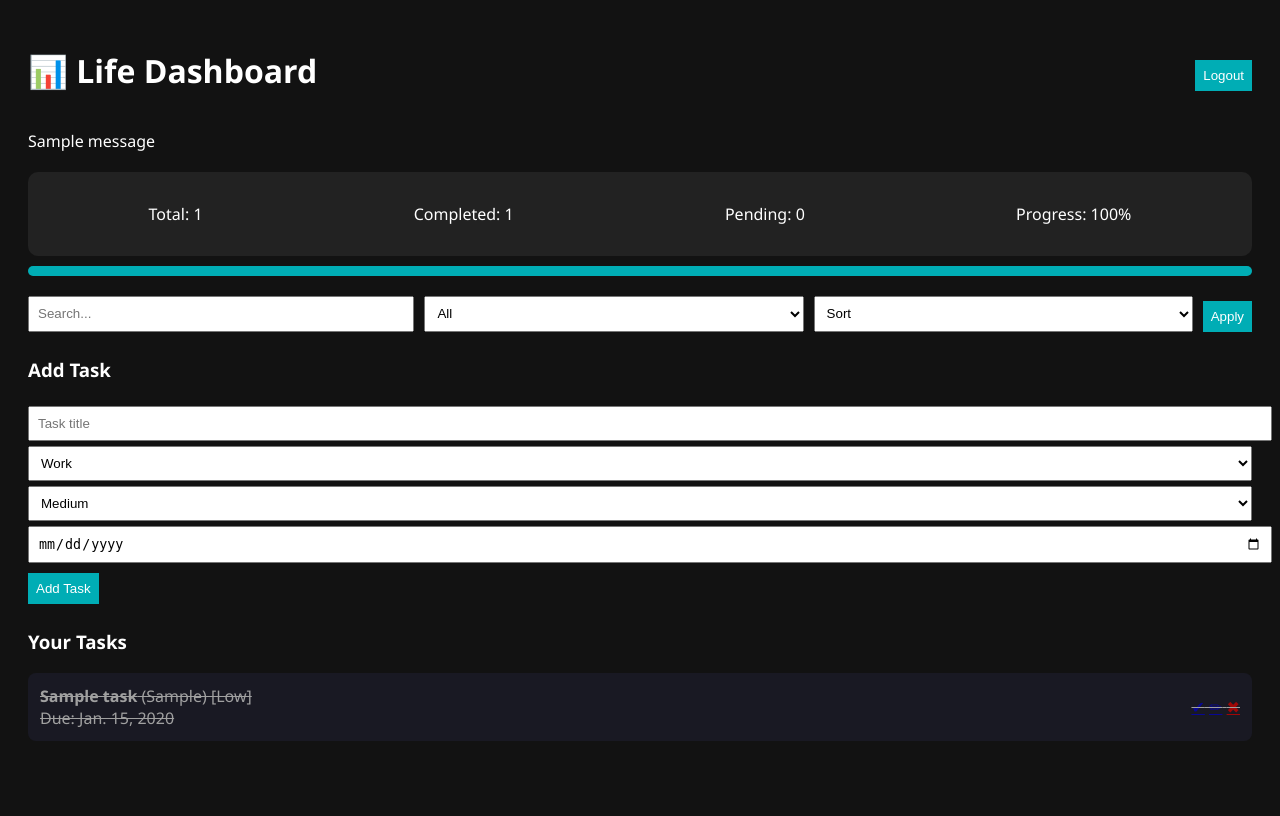
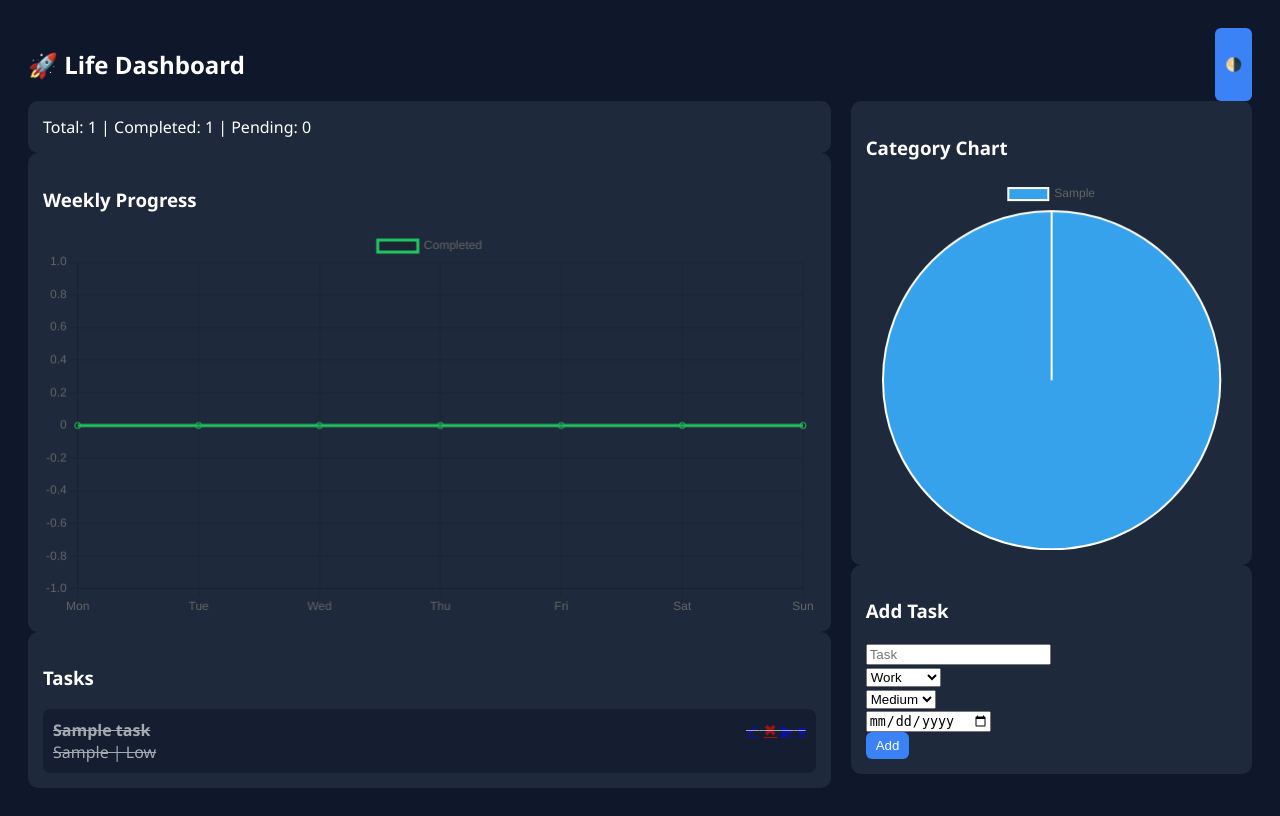
Before and after one commit to Bharathkumar-2710/Life-Dashboard, a Django app: page / in a window 1280 px wide. Before the commit the page ends 741 px from the top, so only its background shows below. Run offline with Django 4.2, Linux system fonts and the light colour scheme; a user stored in the database is signed in; tables that the repository leaves empty hold one stand-in row (values such as "Sample post"); one stand-in notice (Sample message) is shown.

Commit message:
modifty codes

```diff
--- a/dashboard/urls.py
+++ b/dashboard/urls.py
@@ -2,25 +2,17 @@ from django.urls import path
 from . import views
 
 urlpatterns = [
-    path('', views.home, name='landing'),   # first page
-    path('home/', views.home, name='home'),
+    path('', views.home, name='home'),
 
-    # 🔹 Task actions
     path('add/', views.add_task, name='add_task'),
     path('delete/<int:id>/', views.delete_task, name='delete_task'),
     path('toggle/<int:id>/', views.toggle_complete, name='toggle_complete'),
 
-    # 🔹 Auth
+    # 🔥 New
+    path('start/<int:id>/', views.start_task, name='start_task'),
+    path('stop/<int:id>/', views.stop_task, name='stop_task'),
+    path('reorder/', views.reorder_tasks, name='reorder_tasks'),
+
+    path('export/', views.export_tasks, name='export_tasks'),
     path('register/', views.register, name='register'),
-
-    # 🔹 New Features
-    path('reminders/', views.reminders, name='reminders'),
-    path('weekly/', views.weekly_progress, name='weekly'),
-    path('streak/', views.streak, name='streak'),
-    path('calendar/', views.calendar_view, name='calendar'),
-    path('complete-all/', views.complete_all, name='complete_all'),
-    path('import/', views.import_tasks, name='import_tasks'),
-    path('export/', views.export_tasks, name='export_tasks'),
-    path('profile/', views.profile, name='profile'),
-    path('suggestions/', views.suggestions, name='suggestions'),
 ]
--- a/dashboard/views.py
+++ b/dashboard/views.py
@@ -3,11 +3,11 @@ from .models import Task
 from django.contrib.auth.decorators import login_required
 from django.contrib.auth.models import User
 from django.contrib import messages
-from django.http import HttpResponse
+from django.http import HttpResponse, JsonResponse
 from datetime import date, timedelta
-import json
-import csv
-from django.core.serializers.json import DjangoJSONEncoder
+from django.utils import timezone
+import json, csv
+from collections import defaultdict
 
 
 # ---------------- HOME ----------------
@@ -17,54 +17,43 @@ def home(request):
 
     tasks = Task.objects.filter(user=request.user)
 
-    # 🔍 Search
-    query = request.GET.get('q')
-    if query:
-        tasks = tasks.filter(title__icontains=query)
+    # 🔍 Filters
+    if request.GET.get('q'):
+        tasks = tasks.filter(title__icontains=request.GET['q'])
 
-    # 🏷️ Category Filter
-    category_filter = request.GET.get('category')
-    if category_filter:
-        tasks = tasks.filter(category=category_filter)
+    if request.GET.get('category'):
+        tasks = tasks.filter(category=request.GET['category'])
 
-    # 🎯 Priority Filter
-    priority_filter = request.GET.get('priority')
-    if priority_filter:
-        tasks = tasks.filter(priority=priority_filter)
-
-    # 🔄 Sorting
-    sort = request.GET.get('sort')
-    if sort == "due":
-        tasks = tasks.order_by('due_date')
-    elif sort == "priority":
-        tasks = tasks.order_by('priority')
+    if request.GET.get('priority'):
+        tasks = tasks.filter(priority=request.GET['priority'])
 
     # 📊 Stats
     total = tasks.count()
     completed = tasks.filter(completed=True).count()
     pending = tasks.filter(completed=False).count()
-    completion_rate = (completed / total * 100) if total > 0 else 0
+    completion_rate = (completed / total * 100) if total else 0
 
     # 📅 Date logic
     today = date.today()
-    overdue_tasks = tasks.filter(due_date__lt=today, completed=False)
+    overdue = tasks.filter(due_date__lt=today, completed=False)
     today_tasks = tasks.filter(due_date=today, completed=False)
 
-    # 📊 Category Chart
+    # 📊 Category data
     categories = {}
-    category_stats = {}
+    for task in tasks:
+        categories[task.category] = categories.get(task.category, 0) + 1
 
-    for task in tasks:
-        cat = task.category
+    # 📈 REAL weekly data
+    week_days = [today - timedelta(days=i) for i in range(6, -1, -1)]
+    weekly_data = defaultdict(int)
 
-        categories[cat] = categories.get(cat, 0) + 1
+    for task in tasks.filter(completed=True, completed_at__isnull=False):
+        d = task.completed_at.date()
+        if d in week_days:
+            weekly_data[d.strftime("%a")] += 1
 
-        if cat not in category_stats:
-            category_stats[cat] = {"total": 0, "completed": 0}
-
-        category_stats[cat]["total"] += 1
-        if task.completed:
-            category_stats[cat]["completed"] += 1
+    weekly_labels = [d.strftime("%a") for d in week_days]
+    weekly_values = [weekly_data[label] for label in weekly_labels]
 
     return render(request, 'home.html', {
         'tasks': tasks,
@@ -72,154 +61,77 @@ def home(request):
         'completed': completed,
         'pending': pending,
         'completion_rate': completion_rate,
-        'overdue': overdue_tasks,
+        'overdue': overdue,
         'today_tasks': today_tasks,
-        'category_data': json.dumps(categories, cls=DjangoJSONEncoder),
-        'category_stats': json.dumps(category_stats)
+        'category_data': json.dumps(categories),
+        'weekly_labels': json.dumps(weekly_labels),
+        'weekly_values': json.dumps(weekly_values),
     })
 
 
-# ---------------- ADD TASK ----------------
+# ---------------- TASK ----------------
 @login_required
 def add_task(request):
     if request.method == "POST":
-        title = request.POST.get('title')
-        category = request.POST.get('category')
-        due_date = request.POST.get('due_date')
-        priority = request.POST.get('priority')
-
-        if title:
-            Task.objects.create(
-                title=title,
-                category=category,
-                due_date=due_date,
-                priority=priority,
-                user=request.user
-            )
-            messages.success(request, "Task added successfully")
-
+        Task.objects.create(
+            title=request.POST.get('title'),
+            category=request.POST.get('category'),
+            priority=request.POST.get('priority'),
+            due_date=request.POST.get('due_date'),
+            user=request.user
+        )
     return redirect('home')
 
 
-# ---------------- EDIT TASK ----------------
-@login_required
-def edit_task(request, id):
-    task = get_object_or_404(Task, id=id, user=request.user)
-
-    if request.method == "POST":
-        task.title = request.POST.get('title')
-        task.category = request.POST.get('category')
-        task.due_date = request.POST.get('due_date')
-        task.priority = request.POST.get('priority')
-        task.save()
-
-        messages.success(request, "Task updated successfully")
-        return redirect('home')
-
-    return render(request, 'edit_task.html', {'task': task})
-
-
-# ---------------- DELETE TASK ----------------
 @login_required
 def delete_task(request, id):
-    task = get_object_or_404(Task, id=id, user=request.user)
-    task.delete()
-    messages.warning(request, "Task deleted")
+    get_object_or_404(Task, id=id, user=request.user).delete()
     return redirect('home')
 
 
-# ---------------- TOGGLE COMPLETE ----------------
 @login_required
 def toggle_complete(request, id):
     task = get_object_or_404(Task, id=id, user=request.user)
     task.completed = not task.completed
     task.save()
+    return redirect('home')
 
-    if task.completed:
-        messages.success(request, "Task marked as completed")
-    else:
-        messages.info(request, "Task marked as pending")
+
+# ---------------- TIME TRACKING ----------------
+@login_required
+def start_task(request, id):
+    task = get_object_or_404(Task, id=id, user=request.user)
+    task.start_time = timezone.now()
+    task.save()
+    return redirect('home')
+
+
+@login_required
+def stop_task(request, id):
+    task = get_object_or_404(Task, id=id, user=request.user)
+
+    if task.start_time:
+        duration = (timezone.now() - task.start_time).seconds
+        task.total_time += duration
+        task.start_time = None
+        task.save()
 
     return redirect('home')
 
 
-# ---------------- REMINDERS ----------------
+# ---------------- DRAG SAVE ----------------
 @login_required
-def reminders(request):
-    today = date.today()
+def reorder_tasks(request):
+    if request.method == "POST":
+        order = json.loads(request.body)
 
-    due_today = Task.objects.filter(user=request.user, due_date=today, completed=False)
-    overdue = Task.objects.filter(user=request.user, due_date__lt=today, completed=False)
+        for index, task_id in enumerate(order):
+            Task.objects.filter(id=task_id, user=request.user).update(order=index)
 
-    return render(request, "reminders.html", {
-        "due_today": due_today,
-        "overdue": overdue
-    })
+        return JsonResponse({"status": "ok"})
 
 
-# ---------------- WEEKLY PROGRESS ----------------
-@login_required
-def weekly_progress(request):
-    today = date.today()
-    week_start = today - timedelta(days=7)
-
-    tasks = Task.objects.filter(user=request.user, due_date__gte=week_start)
-
-    total = tasks.count()
-    completed = tasks.filter(completed=True).count()
-
-    return render(request, "weekly.html", {
-        "total": total,
-        "completed": completed
-    })
-
-
-# ---------------- STREAK ----------------
-@login_required
-def streak(request):
-    tasks = Task.objects.filter(user=request.user, completed=True).order_by('-due_date')
-
-    streak_count = 0
-    current_day = date.today()
-
-    for task in tasks:
-        if task.due_date == current_day:
-            streak_count += 1
-            current_day -= timedelta(days=1)
-        else:
-            break
-
-    return render(request, "streak.html", {"streak": streak_count})
-
-
-# ---------------- CALENDAR ----------------
-@login_required
-def calendar_view(request):
-    tasks = Task.objects.filter(user=request.user)
-
-    events = []
-    for task in tasks:
-        if task.due_date:
-            events.append({
-                "title": task.title,
-                "date": task.due_date.strftime("%Y-%m-%d"),
-                "completed": task.completed
-            })
-
-    return render(request, "calendar.html", {
-        "events": json.dumps(events)
-    })
-
-
-# ---------------- COMPLETE ALL ----------------
-@login_required
-def complete_all(request):
-    Task.objects.filter(user=request.user, completed=False).update(completed=True)
-    messages.success(request, "All tasks completed!")
-    return redirect('home')
-
-
-# ---------------- EXPORT CSV ----------------
+# ---------------- EXPORT ----------------
 @login_required
 def export_tasks(request):
     response = HttpResponse(content_type='text/csv')
@@ -228,66 +140,10 @@ def export_tasks(request):
     writer = csv.writer(response)
     writer.writerow(['Title', 'Category', 'Priority', 'Due Date', 'Completed'])
 
-    tasks = Task.objects.filter(user=request.user)
-
-    for task in tasks:
-        writer.writerow([
-            task.title,
-            task.category,
-            task.priority,
-            task.due_date,
-            task.completed
-        ])
+    for task in Task.objects.filter(user=request.user):
+        writer.writerow([task.title, task.category, task.priority, task.due_date, task.completed])
 
     return response
-
-
-# ---------------- IMPORT CSV ----------------
-@login_required
-def import_tasks(request):
-    if request.method == "POST":
-        file = request.FILES["file"]
-        decoded = file.read().decode('utf-8').splitlines()
-        reader = csv.reader(decoded)
-
-        next(reader)
-
-        for row in reader:
-            Task.objects.create(
-                title=row[0],
-                category=row[1],
-                priority=row[2],
-                due_date=row[3],
-                completed=row[4] == "True",
-                user=request.user
-            )
-
-        messages.success(request, "Tasks imported!")
-        return redirect('home')
-
-    return render(request, "import.html")
-
-
-# ---------------- PROFILE ----------------
-@login_required
-def profile(request):
-    tasks = Task.objects.filter(user=request.user)
-
-    return render(request, "profile.html", {
-        "total": tasks.count(),
-        "completed": tasks.filter(completed=True).count(),
-        "pending": tasks.filter(completed=False).count()
-    })
-
-
-# ---------------- SUGGESTION ----------------
-@login_required
-def suggestions(request):
-    task = Task.objects.filter(user=request.user, completed=False).order_by('due_date').first()
-
-    return render(request, "suggestion.html", {
-        "task": task
-    })
 
 
 # ---------------- REGISTER ----------------
@@ -297,11 +153,10 @@ def register(request):
         password = request.POST["password"]
 
         if User.objects.filter(username=username).exists():
-            messages.error(request, "Username already exists")
+            messages.error(request, "Username exists")
             return redirect("register")
 
         User.objects.create_user(username=username, password=password)
-        messages.success(request, "Account created! Login now.")
         return redirect("login")
 
     return render(request, "registration/register.html")
--- a/templates/home.html
+++ b/templates/home.html
@@ -2,45 +2,47 @@
 <!DOCTYPE html>
 <html>
 <head>
-    <title>Life Dashboard</title>
+<title>Life Dashboard Pro</title>
+
+<script src="https://cdn.jsdelivr.net/npm/chart.js"></script>
+<script src="https://cdn.jsdelivr.net/npm/sortablejs@latest/Sortable.min.js"></script>
 
 <style>
 body {
     font-family: 'Segoe UI';
-    background: #121212;
+    background: #0f172a;
     color: white;
     padding: 20px;
 }
 
-h1 { text-align: center; }
-
-.top-bar {
-    display: flex;
-    justify-content: space-between;
-    align-items: center;
+/* Light mode */
+.light {
+    background: white;
+    color: black;
 }
 
-.stats {
-    display: flex;
-    justify-content: space-around;
-    background: #222;
+/* Layout */
+.container {
+    display: grid;
+    grid-template-columns: 2fr 1fr;
+    gap: 20px;
+}
+
+/* Card */
+.card {
+    background: #1e293b;
     padding: 15px;
     border-radius: 10px;
-    margin-top: 20px;
 }
 
-.task-box {
-    margin-top: 25px;
-}
-
+/* Task */
 .task {
-    background: #1e1e2f;
-    padding: 12px;
-    margin-top: 10px;
+    background: #0f172a;
+    padding: 10px;
+    margin-top: 8px;
     border-radius: 8px;
     display: flex;
     justify-content: space-between;
-    align-items: center;
 }
 
 .task.completed {
@@ -48,156 +50,166 @@ h1 { text-align: center; }
     opacity: 0.6;
 }
 
-.task.overdue {
-    border-left: 5px solid red;
-}
-
-.task.today {
-    border-left: 5px solid orange;
-}
-
-input, select {
-    padding: 8px;
-    margin-top: 5px;
-    width: 100%;
-}
-
+/* Button */
 button {
-    padding: 8px;
-    margin-top: 10px;
-    background: #00adb5;
+    padding: 6px 10px;
     border: none;
+    border-radius: 6px;
+    background: #3b82f6;
     color: white;
     cursor: pointer;
 }
 
-.delete { background: red; }
-
-.filters {
+.top {
     display: flex;
-    gap: 10px;
-    margin-top: 15px;
-}
-
-.progress {
-    background: #333;
-    border-radius: 10px;
-    overflow: hidden;
-    margin-top: 10px;
-}
-
-.progress-bar {
-    height: 10px;
-    background: #00adb5;
+    justify-content: space-between;
 }
 </style>
 </head>
 
 <body>
 
-<div class="top-bar">
-    <h1>📊 Life Dashboard</h1>
-
-    <form method="POST" action="{% url 'logout' %}">
-        {% csrf_token %}
-        <button>Logout</button>
-    </form>
+<div class="top">
+    <h2>🚀 Life Dashboard</h2>
+    <button onclick="toggleTheme()">🌗</button>
 </div>
 
-<!-- ✅ Messages -->
-{% if messages %}
-    {% for message in messages %}
-        <p>{{ message }}</p>
-    {% endfor %}
-{% endif %}
+<div class="container">
 
-<!-- ✅ Stats -->
-<div class="stats">
-    <p>Total: {{ total }}</p>
-    <p>Completed: {{ completed }}</p>
-    <p>Pending: {{ pending }}</p>
-    <p>Progress: {{ completion_rate|floatformat:0 }}%</p>
+<!-- LEFT -->
+<div>
+
+<!-- 📊 Stats -->
+<div class="card">
+    Total: {{ total }} |
+    Completed: {{ completed }} |
+    Pending: {{ pending }}
 </div>
 
-<div class="progress">
-    <div class="progress-bar" style="width: {{ completion_rate }}%"></div>
+<!-- 📈 Weekly Chart -->
+<div class="card">
+    <h3>Weekly Progress</h3>
+    <canvas id="weeklyChart"></canvas>
 </div>
 
-<!-- 🔍 Filters -->
-<form method="GET" class="filters">
-    <input type="text" name="q" placeholder="Search..." value="{{ request.GET.q }}">
+<!-- 📋 Tasks -->
+<div class="card">
+    <h3>Tasks</h3>
 
-    <select name="category">
-        <option value="">All</option>
-        <option>Work</option>
-        <option>Study</option>
-        <option>Personal</option>
-    </select>
+    <div id="taskList">
+    {% for task in tasks %}
+        <div class="task {% if task.completed %}completed{% endif %}" data-id="{{ task.id }}">
+            <div>
+                <b>{{ task.title }}</b><br>
+                {{ task.category }} | {{ task.priority }}
+            </div>
 
-    <select name="sort">
-        <option value="">Sort</option>
-        <option value="due">Due Date</option>
-        <option value="priority">Priority</option>
-        <option value="latest">Latest</option>
-    </select>
+            <div>
+                <a href="{% url 'toggle_complete' task.id %}">✔</a>
+                <a href="{% url 'delete_task' task.id %}" style="color:red;">✖</a>
 
-    <button type="submit">Apply</button>
-</form>
+                <!-- ⏱️ Time -->
+                <a href="{% url 'start_task' task.id %}">▶</a>
+                <a href="{% url 'stop_task' task.id %}">⏹</a>
+            </div>
+        </div>
+    {% endfor %}
+    </div>
+</div>
+
+</div>
+
+<!-- RIGHT -->
+<div>
+
+<!-- 📊 Category Chart -->
+<div class="card">
+    <h3>Category Chart</h3>
+    <canvas id="categoryChart"></canvas>
+</div>
 
 <!-- ➕ Add Task -->
-<div class="task-box">
+<div class="card">
     <h3>Add Task</h3>
 
     <form method="POST" action="{% url 'add_task' %}">
         {% csrf_token %}
-        <input type="text" name="title" placeholder="Task title" required>
-
+        <input type="text" name="title" placeholder="Task" required><br>
         <select name="category">
             <option>Work</option>
             <option>Study</option>
             <option>Personal</option>
-        </select>
+        </select><br>
 
         <select name="priority">
             <option>Low</option>
             <option selected>Medium</option>
             <option>High</option>
-        </select>
+        </select><br>
 
-        <input type="date" name="due_date">
+        <input type="date" name="due_date"><br>
 
-        <button type="submit">Add Task</button>
+        <button>Add</button>
     </form>
 </div>
 
-<!-- 📋 Task List -->
-<div class="task-box">
-    <h3>Your Tasks</h3>
+</div>
 
-    {% for task in tasks %}
-    <div class="task
-        {% if task.completed %}completed{% endif %}
-        {% if task in overdue %}overdue{% endif %}
-        {% if task in today_tasks %}today{% endif %}
-    ">
-        <div>
-            <b>{{ task.title }}</b>
-            ({{ task.category }})
-            [{{ task.priority }}] <br>
+</div>
 
-            Due: {{ task.due_date }}
-        </div>
+<script>
+// 🌗 Theme
+function toggleTheme() {
+    document.body.classList.toggle("light");
+}
 
-        <div>
-            <a href="{% url 'toggle_complete' task.id %}">✔</a>
-            <a href="{% url 'edit_task' task.id %}">✏</a>
-            <a href="{% url 'delete_task' task.id %}" style="color:red;">✖</a>
-        </div>
-    </div>
-    {% empty %}
-        <p>No tasks yet.</p>
-    {% endfor %}
-</div>
+// 📈 Weekly Chart
+new Chart(document.getElementById('weeklyChart'), {
+    type: 'line',
+    data: {
+        labels: JSON.parse('{{ weekly_labels|escapejs }}'),
+        datasets: [{
+            label: 'Completed',
+            data: JSON.parse('{{ weekly_values|escapejs }}'),
+            borderColor: '#22c55e',
+            tension: 0.4
+        }]
+    }
+});
+
+// 📊 Category Chart
+const catData = JSON.parse('{{ category_data|escapejs }}');
+
+new Chart(document.getElementById('categoryChart'), {
+    type: 'pie',
+    data: {
+        labels: Object.keys(catData),
+        datasets: [{
+            data: Object.values(catData)
+        }]
+    }
+});
+
+// 🧲 Drag & Drop
+new Sortable(document.getElementById('taskList'), {
+    animation: 150,
+    onEnd: function () {
+        let order = [];
+        document.querySelectorAll('.task').forEach(el => {
+            order.push(el.dataset.id);
+        });
+
+        fetch('/reorder/', {
+            method: 'POST',
+            headers: {
+                'Content-Type': 'application/json',
+                'X-CSRFToken': '{{ csrf_token }}'
+            },
+            body: JSON.stringify(order)
+        });
+    }
+});
+</script>
 
 </body>
 </html>
```
Also changed, not shown: dashboard/models.py (+8 -17 lines), dashboard/migrations/0003_alter_task_options_task_completed_at_task_priority_and_more.py (added), db.sqlite3.
